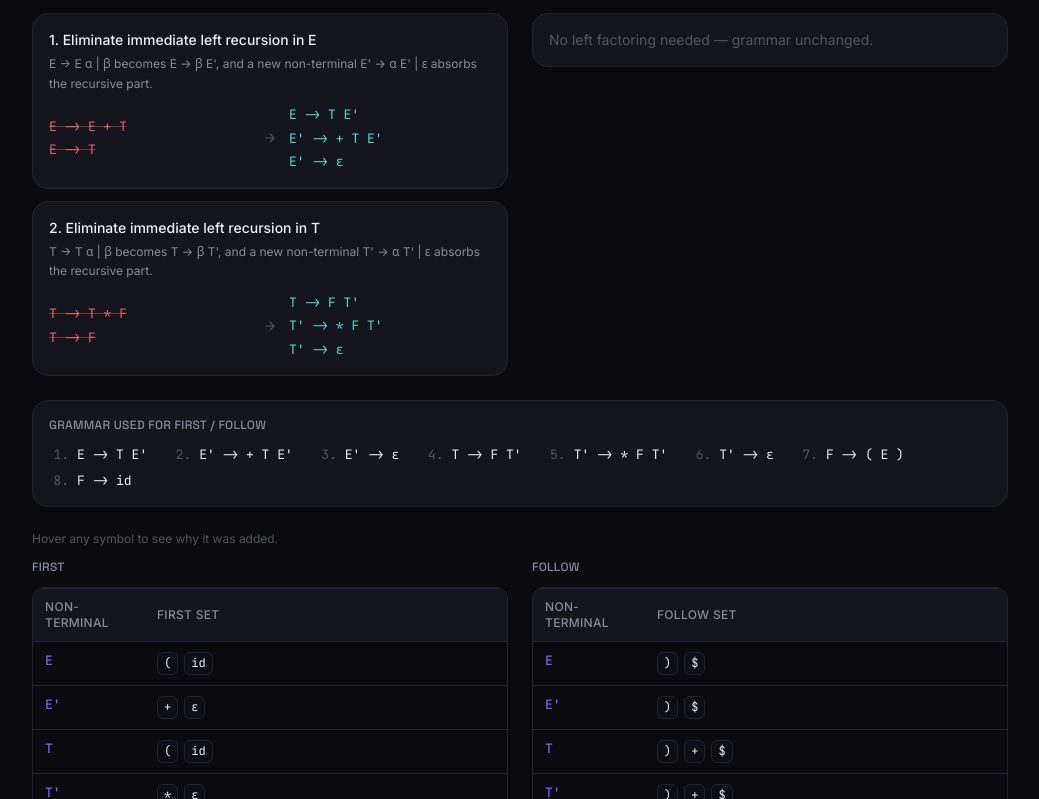
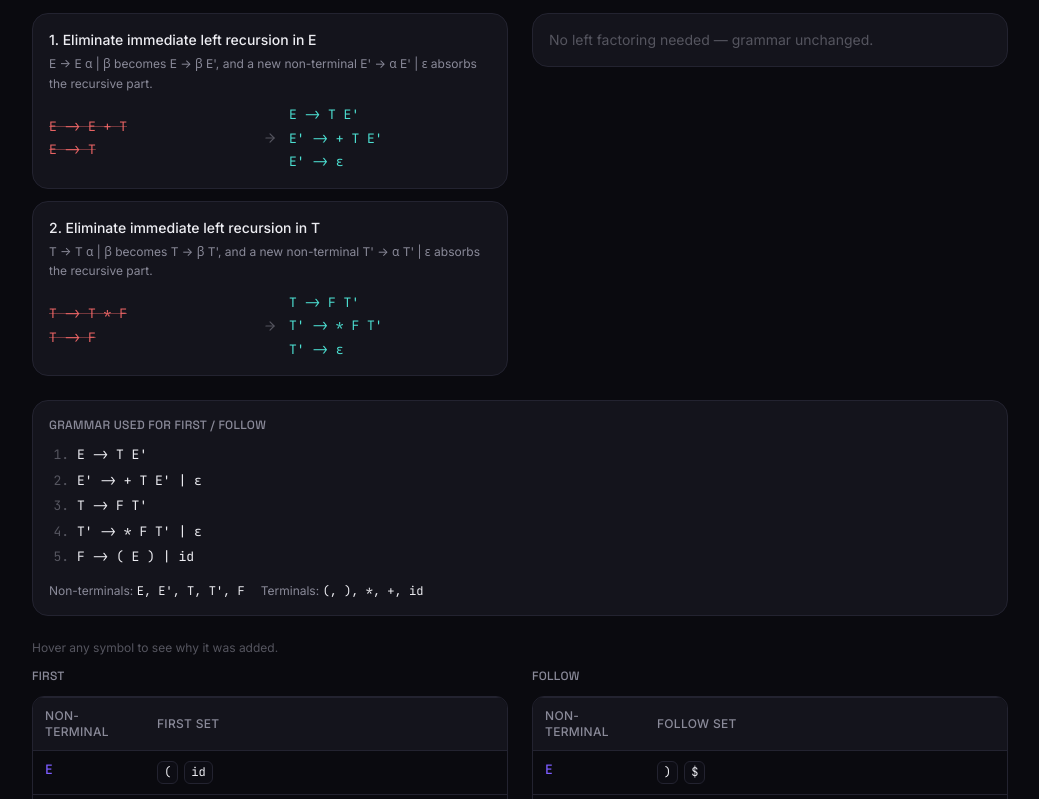
Before and after one commit to jiseyam/Compiler-Playground, a React (Vite) app: page /first-follow-leading in a window 1280 px wide. Shown: the part 425-1224 px from the top of the page, without its empty margins (120-1159 px from the left). Built offline with nearby package versions, Linux system fonts and the light colour scheme.

Commit message:
Group productions by non-terminal in the transformed grammar display
Show each non-terminal's alternatives on one line joined by " | " (with
epsilon as a trailing alternative, e.g. "S' -> ; A S' | epsilon") instead of
one line per alternative, and list non-terminals/terminals underneath.

```diff
--- a/src/lib/grammar.ts
+++ b/src/lib/grammar.ts
@@ -132,3 +132,11 @@ export function isNonTerminal(grammar: Grammar, sym: string): boolean {
 export function productionToString(p: Production): string {
   return `${p.lhs} -> ${p.rhs.join(' ')}`
 }
+
+/** One entry per non-terminal, with all of its alternatives joined by " | " (e.g. "S' -> ; A S' | ε"). */
+export function productionsGroupedByLhs(grammar: Grammar): { lhs: string; text: string }[] {
+  return grammar.nonTerminals.map((lhs) => {
+    const alts = (grammar.byLhs.get(lhs) ?? []).map((p) => p.rhs.join(' '))
+    return { lhs, text: `${lhs} -> ${alts.join(' | ')}` }
+  })
+}
--- a/src/pages/FirstFollowLeading.tsx
+++ b/src/pages/FirstFollowLeading.tsx
@@ -7,7 +7,7 @@ import ErrorPanel from '@/components/ui/ErrorPanel'
 import ExportReportButton from '@/components/ui/ExportReportButton'
 import SetTable from '@/components/viz/SetTable'
 import TransformSteps from '@/components/viz/TransformSteps'
-import { parseGrammar, GrammarError, productionToString } from '@/lib/grammar'
+import { parseGrammar, GrammarError, productionsGroupedByLhs } from '@/lib/grammar'
 import { eliminateLeftRecursion, eliminateLeftFactoring } from '@/lib/grammarTransforms'
 import { computeFirst, computeFollow } from '@/lib/firstFollowLeading'
 import { useDebounce } from '@/hooks/useDebounce'
@@ -110,14 +110,24 @@ export default function FirstFollowLeading() {
                   <h3 className="text-xs font-medium text-text-muted uppercase tracking-wide mb-3">
                     Grammar used for FIRST / FOLLOW
                   </h3>
-                  <ol className="flex flex-wrap gap-x-6 gap-y-1.5 font-mono text-[13px] text-text">
-                    {result.factoring.grammar.productions.map((p) => (
-                      <li key={p.id} className="flex gap-2">
-                        <span className="text-text-dim w-5 text-right shrink-0">{p.id}.</span>
-                        {productionToString(p)}
+                  <ol className="flex flex-col gap-1.5 font-mono text-[13px] text-text">
+                    {productionsGroupedByLhs(result.factoring.grammar).map((p, i) => (
+                      <li key={p.lhs} className="flex gap-2">
+                        <span className="text-text-dim w-5 text-right shrink-0">{i + 1}.</span>
+                        {p.text}
                       </li>
                     ))}
                   </ol>
+                  <div className="mt-4 flex flex-wrap gap-4 text-xs text-text-muted">
+                    <span>
+                      Non-terminals:{' '}
+                      <span className="text-text font-mono">{result.factoring.grammar.nonTerminals.join(', ')}</span>
+                    </span>
+                    <span>
+                      Terminals:{' '}
+                      <span className="text-text font-mono">{result.factoring.grammar.terminals.join(', ')}</span>
+                    </span>
+                  </div>
                 </Card>
               )}
 
```
